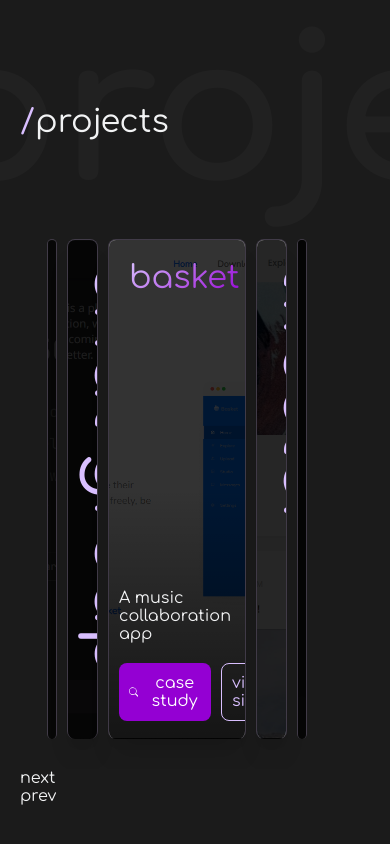
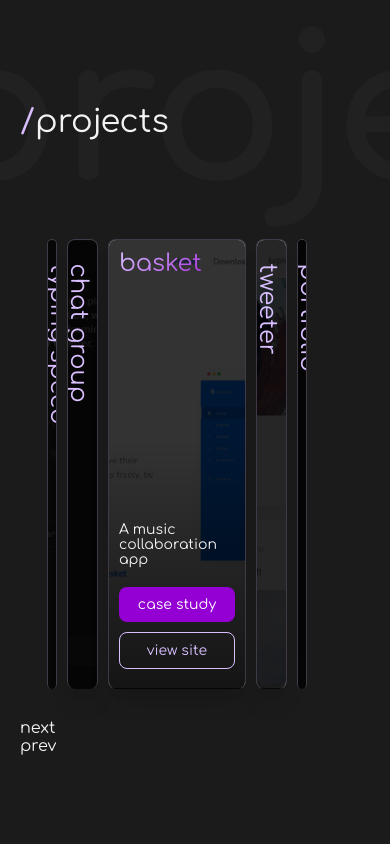
Before and after one commit to Abots-jzm/portfolio, a React (Vite) app: page / in a window 390 px wide. Shown: the part 2977-3821 px from the top of the page. Built offline with nearby package versions, Linux system fonts and the light colour scheme.

Commit message:
feat: Carousel Mobile V1

```diff
--- a/src/components/home/ProjectsCarousel.tsx
+++ b/src/components/home/ProjectsCarousel.tsx
@@ -59,17 +59,23 @@ function ProjectsCarousel() {
 							<img src={project.image} alt={project.name + " pic"} />
 							<Info active={activeIndex === i}>
 								<div className="name">{project.name}</div>
+								<div className="details-overlay">
 									<div className="details">
 										<div>{project.description}</div>
 										<div className="buttons">
 											<button>
+												<div className="icon">
 													<BsSearch />
+												</div>
 												<span>case study</span>
 											</button>
 											<a href={project.live} target="_blank">
 												<span>view site</span>
+												<div className="icon">
 													<BiLinkExternal />
+												</div>
 											</a>
+										</div>
 									</div>
 								</div>
 							</Info>
@@ -94,6 +100,11 @@ const Info = styled.div<CarouselItemProps>`
 	inset: 0;
 	background-color: rgba(0, 0, 0, ${(props) => (props.active ? 0.8 : 0.85)});
 
+	.icon {
+		display: grid;
+		place-items: center;
+	}
+
 	.buttons {
 		background-color: transparent;
 		color: white;
@@ -110,6 +121,7 @@ const Info = styled.div<CarouselItemProps>`
 			justify-content: center;
 			align-items: center;
 			gap: 1rem;
+			white-space: nowrap;
 		}
 
 		a {
@@ -119,7 +131,7 @@ const Info = styled.div<CarouselItemProps>`
 		}
 	}
 
-	.details {
+	.details-overlay {
 		background: linear-gradient(to bottom, transparent, rgba(0, 0, 0, 0.6));
 		height: 25rem;
 		position: absolute;
@@ -127,14 +139,20 @@ const Info = styled.div<CarouselItemProps>`
 		left: 0;
 		right: 0;
 		translate: 0 ${(props) => (props.active ? "0" : "100%")};
-		padding: 10rem 1rem 0;
+		/* padding: 10rem 1rem 0; */
+	}
+
+	.details {
+		padding: 0 1rem 5rem;
+		position: absolute;
+		bottom: 0;
 	}
 
 	.name {
 		font-size: 7.2rem;
 		transform-origin: left;
 		rotate: 90deg;
-		margin-left: 5rem;
+		margin-left: 4.5rem;
 		margin-top: -2rem;
 		color: var(--color-purple-light);
 		white-space: nowrap;
@@ -151,6 +169,45 @@ const Info = styled.div<CarouselItemProps>`
 				-webkit-background-clip: text;
 				-webkit-text-fill-color: transparent;
 			`}
+	}
+
+	@media (max-width: 1024px) {
+		.name {
+			font-size: 6.4rem;
+			margin-left: 3rem;
+		}
+	}
+
+	@media (max-width: 900px) {
+		.name {
+			font-size: 3.2rem;
+			margin-top: 2rem;
+			margin-left: 2rem;
+		}
+
+		.buttons {
+			flex-direction: column;
+		}
+
+		.details {
+			padding-bottom: 2rem;
+		}
+
+		.icon {
+			display: none;
+		}
+	}
+
+	@media (max-width: 600px) {
+		.name {
+			font-size: 2.4rem;
+			margin-top: 1rem;
+			margin-left: 1rem;
+		}
+
+		.details {
+			font-size: 1.4rem;
+		}
 	}
 `;
 
@@ -228,6 +285,11 @@ const CarouselItem = styled.li<CarouselItemProps>`
 	@media screen and (max-width: 600px) {
 		flex-basis: 10%;
 		border-radius: 8px;
+		height: 45rem;
+
+		&:hover {
+			flex-basis: calc(var(--width) / 8);
+		}
 
 		${(props) =>
 			props.active &&
--- a/src/styles/GlobalStyles.ts
+++ b/src/styles/GlobalStyles.ts
@@ -14,7 +14,7 @@ const GlobalStyles = createGlobalStyle`
 
   --color-yellow-primary: #d3b900;
 
-  --width: 35rem;
+  --width: 40rem;
 }
 
 ::selection{
```
Lines whose indentation alone changed are shown as unchanged.
